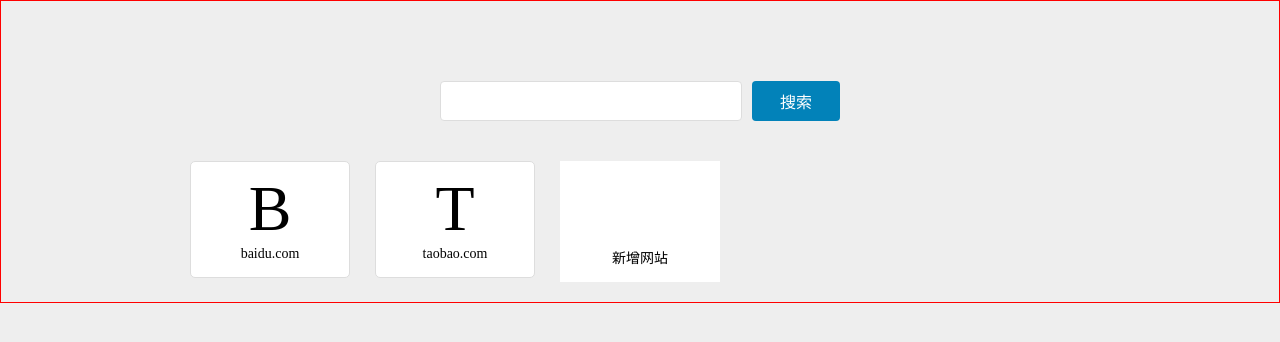
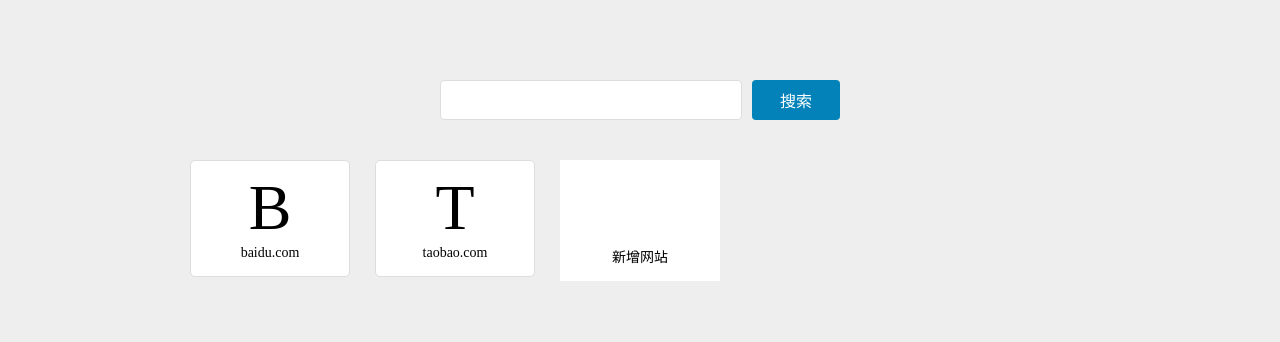
Before and after one commit to RyuujiJet/8-jQuery-navs, a website: page src/index.html in a window 1280 px wide. Drawn offline with nearby package versions, Linux system fonts and the light colour scheme.

Commit message:
去掉border

```diff
--- a/src/style.css
+++ b/src/style.css
@@ -4,7 +4,7 @@
 ul {list-style: none;}
 a {color: inherit; text-decoration: none;}
 
-body {border:1px solid red;background: #EEE;}
+body {background: #EEE;}
 
 img {
     max-width: 100%;
```
